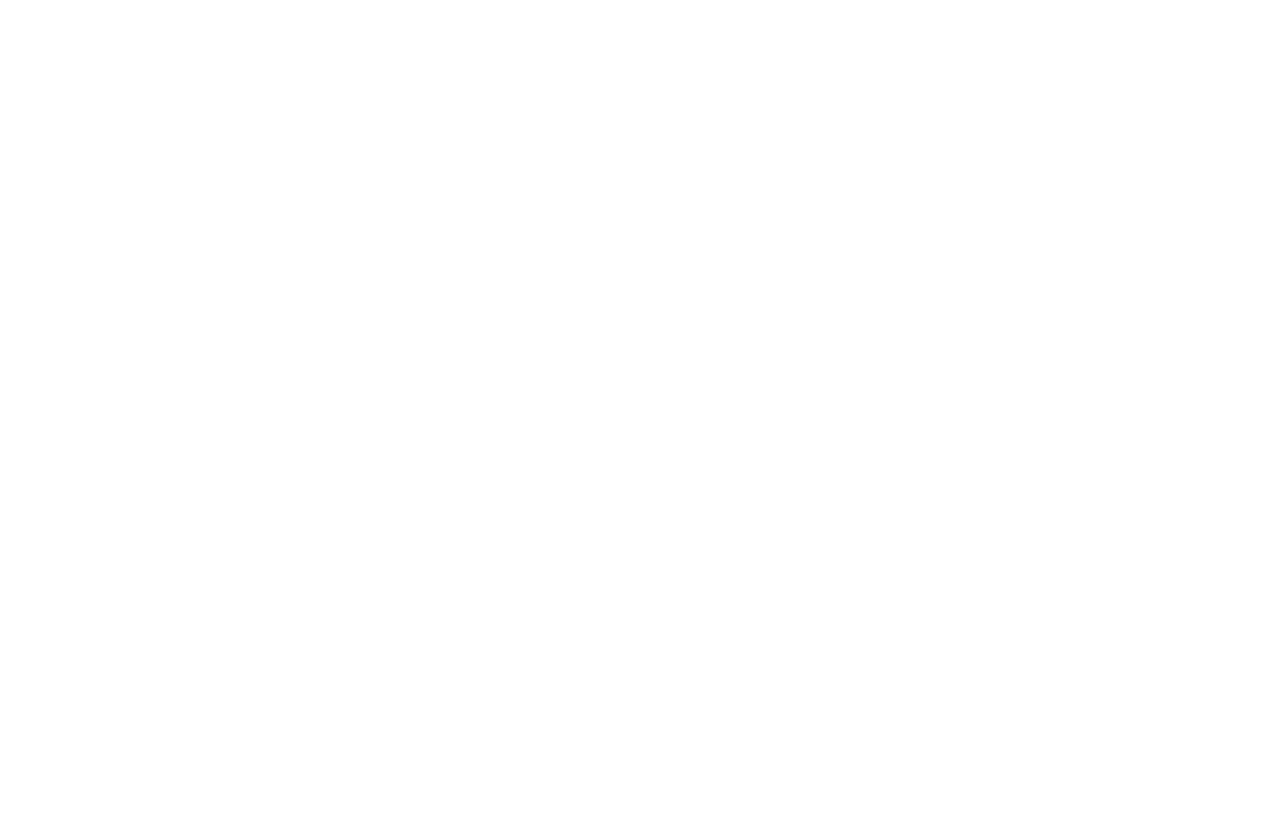
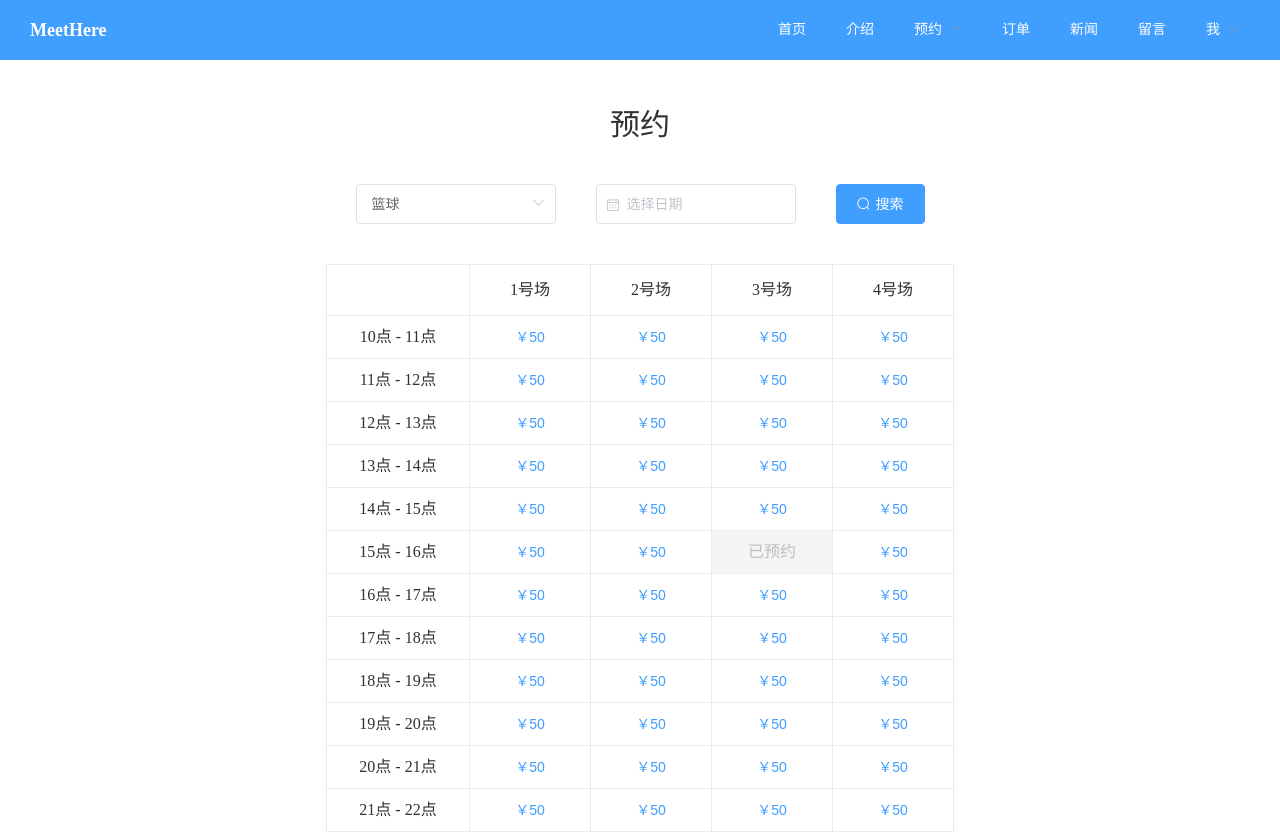
Before and after one commit to yueyue200830/MeetHere, a Vue app in the folder frontend/: page /user/booking in a window 1280 px wide. Shown: the top 833 px of the page. Before the commit the page ends 800 px from the top, so only its background shows below. Built offline with nearby package versions, Linux system fonts and the light colour scheme.

Commit message:
add user booking pages

```diff
--- a/frontend/src/components/userComponent.vue
+++ b/frontend/src/components/userComponent.vue
@@ -14,9 +14,9 @@
           <el-menu-item index="revenue">介绍</el-menu-item>
           <el-submenu index="3">
             <template slot="title">预约</template>
-            <el-menu-item index="3-1">选项1</el-menu-item>
-            <el-menu-item index="3-2">选项2</el-menu-item>
-            <el-menu-item index="3-3">选项3</el-menu-item>
+            <el-menu-item index="booking">选项1</el-menu-item>
+            <el-menu-item index="booking">选项2</el-menu-item>
+            <el-menu-item index="booking">选项3</el-menu-item>
           </el-submenu>
           <el-menu-item index="order">订单</el-menu-item>
           <el-menu-item index="news">新闻</el-menu-item>
--- /dev/null
+++ b/frontend/src/pages/userBooking.vue
@@ -0,0 +1,175 @@
+<template>
+  <el-main>
+    <div class="user-title">
+      预约
+    </div>
+    <div class="select-part">
+      <el-select v-model="revenue" placeholder="请选择场馆" class="select-revenue">
+        <el-option
+          v-for="item in revenues"
+          :key="item.value"
+          :label="item.value"
+          :value="item.value">
+        </el-option>
+      </el-select>
+      <div class="select-date">
+        <el-date-picker
+          v-model="date"
+          type="date"
+          :picker-options="pickerOptions"
+          placeholder="选择日期">
+        </el-date-picker>
+      </div>
+      <el-button type="primary" icon="el-icon-search">搜索</el-button>
+    </div>
+    <table class="booking-table">
+      <tr>
+        <th></th>
+        <th v-for="i in revenueNumber" class="table-th">{{ i }}号场</th>
+      </tr>
+      <tr v-for="time in timeSlot">
+        <th class="table-time">{{ time+9 }}点 - {{ time+10 }}点</th>
+        <td v-for="c in cost[time]" class="table-td">
+          <div v-if="c > 0" class="booking-td">
+            <el-button type="text" class="booking-inner">
+              ￥{{c}}
+            </el-button>
+          </div>
+          <div v-else class="reserved">
+            已预约
+          </div>
+        </td>
+      </tr>
+    </table>
+  </el-main>
+</template>
+
+<script>
+    export default {
+        name: "userBooking",
+        data() {
+            return {
+                revenues: [{
+                    value: '篮球',
+                }, {
+                    value: '排球',
+                }, {
+                    value: '乒乓球',
+                }, {
+                    value: '羽毛球',
+                }],
+                revenue: '篮球',
+                date: '',
+                pickerOptions: {
+                    disabledDate(time) {
+                        return time.getTime() < Date.now();
+                    },
+                },
+                timeSlot: 12,
+                revenueNumber: 4,
+                cost: [[
+                    50, 50, 50, 50
+                ],[
+                    50, 50, 50, 50
+                ],[
+                    50, 50, 50, 50
+                ],[
+                    50, 50, 50, 50
+                ],[
+                    50, 50, 50, 50
+                ],[
+                    50, 50, 50, 50
+                ],[
+                    50, 50, 0, 50
+                ],[
+                    50, 50, 50, 50
+                ],[
+                    50, 50, 50, 50
+                ],[
+                    50, 50, 50, 50
+                ],[
+                    50, 50, 50, 50
+                ],[
+                    50, 50, 50, 50
+                ],[
+                    50, 50, 50, 50
+                ]],
+            }
+        }
+    }
+</script>
+
+<style scoped>
+  .user-title {
+    text-align: center;
+    font-size: 30px;
+    margin: 20px 0 40px;
+    color: #303133;
+  }
+
+  .select-part {
+    margin: 20px auto;
+    text-align: center;
+  }
+
+  .select-revenue {
+    width: 200px;
+    display: inline-block;
+    margin-right: 40px;
+  }
+
+  .select-date {
+    width: 200px;
+    display: inline-block;
+    margin-right: 40px;
+  }
+
+  .booking-table {
+    text-align: center;
+    margin: 40px auto;
+    border: 1px solid #ebebeb;
+    border-radius: 3px;
+    line-height: 1.5em;
+    border-collapse: collapse;
+    color: #303133;
+  }
+
+  .table-th {
+    border: 1px solid #ebebeb;
+    width: 120px;
+    font-weight: normal;
+    height: 50px;
+    padding: 0;
+  }
+
+  .table-time {
+    border: 1px solid #ebebeb;
+    width: 140px;
+    height: 40px;
+    font-weight: normal;
+  }
+
+  .table-td {
+    border: 1px solid #ebebeb;
+    background-color: #f4f4f5;
+    padding: 0;
+  }
+
+  .booking-td {
+    /*background: #67C23A;*/
+    background-color: white;
+    height: 42px;
+    display: flex;
+  }
+
+  .booking-inner {
+    margin: auto 0;
+    width: 100%;
+    /*color: #eeeeee;*/
+  }
+
+  .reserved {
+    cursor: not-allowed;
+    color: #bcbec2;
+  }
+</style>
--- a/frontend/src/pages/userInfo.vue
+++ b/frontend/src/pages/userInfo.vue
@@ -1,5 +1,8 @@
 <template>
   <el-main>
+    <div class="user-title">
+      个人信息
+    </div>
     <el-form :model="ruleForm" status-icon :rules="rules" ref="ruleForm" label-width="100px" class="self-form">
       <el-form-item label="用户名" prop="name">
         <el-input v-model.number="ruleForm.name"></el-input>
@@ -87,6 +90,13 @@
 </script>
 
 <style scoped>
+  .user-title {
+    text-align: center;
+    font-size: 30px;
+    margin: 20px 0 40px;
+    color: #303133;
+  }
+
   .self-form {
     margin: 50px auto 20px;
     width: 400px;
--- a/frontend/src/pages/userNews.vue
+++ b/frontend/src/pages/userNews.vue
@@ -43,6 +43,7 @@
                     date: '2016-05-01',
                     name: '进博会放假',
                     content: '11.2放假一天',
+                    image: 'https://upload.wikimedia.org/wikipedia/zh/4/44/Tenki_no_ko_Key_Visual.jpg',
                 }, {
                     date: '2016-05-03',
                     name: '进博会放假',
@@ -92,6 +93,6 @@
 
   .news-image {
     flex-shrink: 0;
-    width: 300px;
+    max-width: 300px;
   }
 </style>
--- a/frontend/src/pages/userOrder.vue
+++ b/frontend/src/pages/userOrder.vue
@@ -127,21 +127,21 @@
             }
         },
         methods: {
-            handleEdit(index, row) {
+            handleEdit: function(index, row) {
                 this.changePhoneVisibility = true;
                 this.changePhoneForm.originalNumber = row.phone;
                 this.changePhoneForm.index = index;
             },
-            handleDelete(index, row) {
+            handleDelete: function(index, row) {
                 console.log(index, row);
                 this.deleteDialogVisibility = true;
                 this.deleteIndex = index;
             },
-            deleteOrder() {
+            deleteOrder: function() {
                 // Send delete index to backend.
                 this.deleteDialogVisibility = false;
             },
-            changePhone() {
+            changePhone: function() {
                 // Send new phone number to backend.
                 this.$refs['changePhoneForm'].resetFields();
                 this.changePhoneVisibility = false;
--- a/frontend/src/router/router.js
+++ b/frontend/src/router/router.js
@@ -12,6 +12,7 @@ import UserMain from "../pages/userMain"
 import UserNews from "../pages/userNews"
 import UserOrder from "../pages/userOrder"
 import UserMessage from "../pages/userMessage"
+import UserBooking from "../pages/userBooking"
 import Main from '../pages/mainPage';
 import VueRouter from 'vue-router';
 import Vue from 'vue';
@@ -125,6 +126,11 @@ const routes = [
         component: UserMessage,
         meta: {}
       },
+      {
+        path: 'booking',
+        component: UserBooking,
+        meta: {}
+      },
     ]
   },
 ];
```
Also changed, not shown: frontend/src/pages/userMessage.vue (+65 -2 lines).
